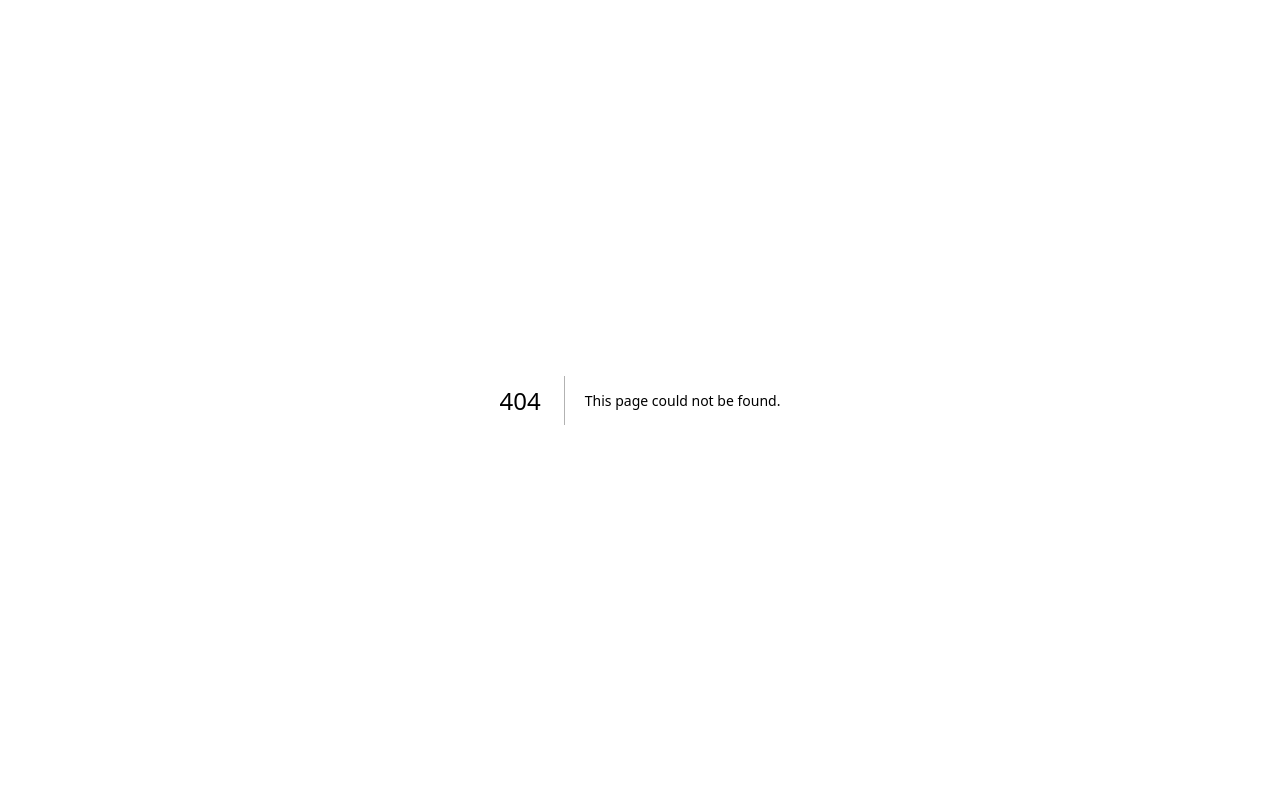
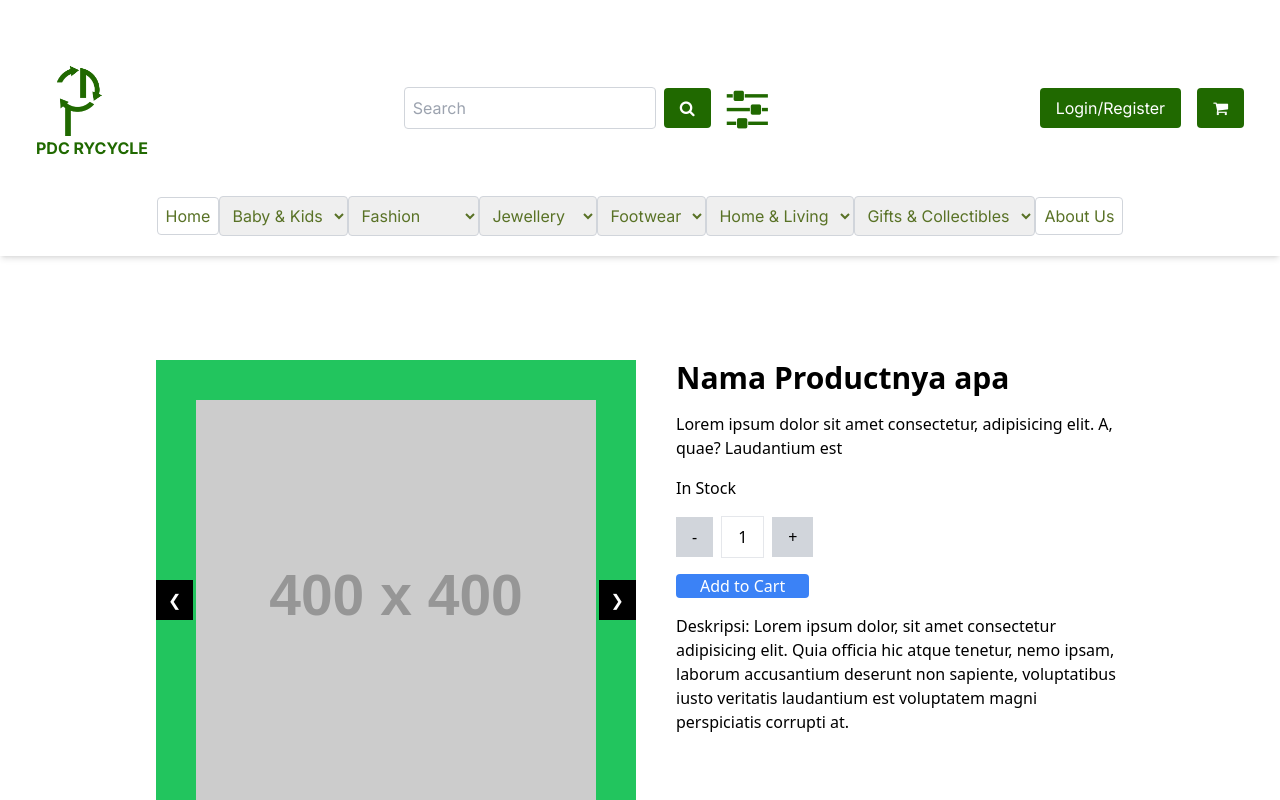
Before and after one commit to philipnathan/gfp-group-el, a Next.js app in the folder Frontend/my-nextjs-app/: page /product in a window 1280 px wide. Before the commit this address had no page. Shown: the top 800 px of the page. Built offline with nearby package versions, Linux system fonts and the light colour scheme.

Commit message:
creat Detail Product

```diff
--- a/Frontend/my-nextjs-app/src/app/component/footer/sosialmedia.tsx
+++ /dev/null
@@ -1,41 +0,0 @@
-export default function SosialMedia() {
-  return (
-    <>
-      <div className="bg-white p-10 text-white ">
-        <div className="grid justify-center text-center bg-custom-steel-blue p-10 rounded-lg  ">
-          <h1 className="text-4xl">Our Social Media</h1>
-          <p>
-            Join us and follow to get latest products, offers and innovative
-            ideas on Made From Recycled
-          </p>
-          <div className=" grid grid-cols-2 gap-10 md:grid-cols-4 lg:grid-cols-6 p-5">
-            <a
-              href="#"
-              className="fa fa-facebook p-7 text-white border border-white border-4 rounded-full transition-transform duration-500 hover:scale-105"
-            ></a>
-            <a
-              href="#"
-              className="fa fa-twitter p-7 text-white border border-white border-4 rounded-full transition-transform duration-500 hover:scale-105"
-            ></a>
-            <a
-              href="#"
-              className="fa fa-google p-7 text-white border border-white border-4 rounded-full transition-transform duration-500 hover:scale-105"
-            ></a>
-            <a
-              href="#"
-              className="fa fa-linkedin p-7 text-white border border-white border-4 rounded-full transition-transform duration-500 hover:scale-105"
-            ></a>
-            <a
-              href="#"
-              className="fa fa-youtube p-7 text-white border border-white border-4 rounded-full transition-transform duration-500 hover:scale-105"
-            ></a>
-            <a
-              href="#"
-              className="fa fa-instagram p-7 text-white border border-white border-4 rounded-full transition-transform duration-500 hover:scale-105"
-            ></a>
-          </div>
-        </div>
-      </div>
-    </>
-  );
-}
--- a/Frontend/my-nextjs-app/src/app/component/navbar/menu.tsx
+++ b/Frontend/my-nextjs-app/src/app/component/navbar/menu.tsx
@@ -3,91 +3,94 @@ import Head from 'next/head';
 import Link from 'next/link';
 import React, { useState } from "react";
 
+export default function MenuNav() {
+  const [selectedOptions, setSelectedOptions] = useState({
+    baby: "",
+    fashion: "",
+    jewellery: "",
+    footwear: "",
+    home: "",
+    gift: ""
+  });
 
-export default function MenuNav() {
-    const [selectedOption, setSelectedOption] = useState<string>("");
-
-  const handleChange = (event: React.ChangeEvent<HTMLSelectElement>) => {
+  const handleChange = (event: React.ChangeEvent<HTMLSelectElement>, category: string) => {
     const selectedValue = event.target.value;
-    setSelectedOption(selectedValue);
+    setSelectedOptions(prevState => ({
+      ...prevState,
+      [category]: selectedValue
+    }));
 
     if (selectedValue) {
       window.location.href = selectedValue;
     }
   };
+
   return (
     <>
-    <Head>
-      <title>Menu Section</title>
-    </Head>
-    <div className='text-custom-Olive-Drab'>
-         <Link href="#" className="p-2 border border-gray-300 rounded">
+      <Head>
+        <title>Menu Section</title>
+      </Head>
+      <div className='text-custom-Olive-Drab'>
+        <Link href="/" className="p-2 border border-gray-300 rounded">
           Home
         </Link>
         <select
-          value={selectedOption}
-          onChange={handleChange}
+          value={selectedOptions.baby}
+          onChange={(e) => handleChange(e, 'baby')}
           className="p-2 border border-gray-300 rounded"
         >
-          <option value="">Baby, Child & Toys</option>
-          <option value="#">Toys & Gift</option>
+          <option value="">Baby & Kids</option>
+          <option value="/baby">Baby</option>
+          <option value="/toys">Toys</option>
         </select>
         <select
-          value={selectedOption}
-          onChange={handleChange}
+          value={selectedOptions.fashion}
+          onChange={(e) => handleChange(e, 'fashion')}
           className="p-2 border border-gray-300 rounded"
         >
           <option value="">Fashion</option>
-          <option value="#">Accesoris</option>
-          <option value="#">Bags</option>
-          <option value="#">Coats & Jacket</option>
-          <option value="#">Dresses & Skirts</option>
-          <option value="#">Knitewear</option>
-          <option value="#">Tops</option>
+          <option value="/womens-clothing">Women</option>
+          <option value="/mens-clothing">Men</option>
+          <option value="/accessories">Accessories</option>
         </select>
         <select
-          value={selectedOption}
-          onChange={handleChange}
+          value={selectedOptions.jewellery}
+          onChange={(e) => handleChange(e, 'jewellery')}
           className="p-2 border border-gray-300 rounded"
         >
-          <option value="">Jwellery & Watches</option>
-          <option value="#">Bracelets</option>
-          <option value="#">Earings</option>
-          <option value="#">Necklackes</option>
-          <option value="#">Rings</option>
-          <option value="#">Watches</option>
+          <option value="">Jewellery</option>
+          <option value="/earrings">Earrings</option>
+          <option value="/necklaces">Necklaces</option>
         </select>
         <select
-          value={selectedOption}
-          onChange={handleChange}
+          value={selectedOptions.footwear}
+          onChange={(e) => handleChange(e, 'footwear')}
           className="p-2 border border-gray-300 rounded"
         >
           <option value="">Footwear</option>
-          <option value="#">Women</option>
-          <option value="#">Men</option>
+          <option value="/womens-shoes">Women</option>
+          <option value="/mens-shoes">Men</option>
         </select>
         <select
-          value={selectedOption}
-          onChange={handleChange}
+          value={selectedOptions.home}
+          onChange={(e) => handleChange(e, 'home')}
           className="p-2 border border-gray-300 rounded"
         >
-          <option value="">Home & Garden</option>
-          <option value="#">Bed & Bath</option>
-          <option value="#">Garden & Outdoor</option>
-          <option value="#">Kitchen & Dining</option>
-          <option value="#">Living</option>
+          <option value="">Home & Living</option>
+          <option value="/home-decor">Home Decor</option>
         </select>
         <select
-          value={selectedOption}
-          onChange={handleChange}
+          value={selectedOptions.gift}
+          onChange={(e) => handleChange(e, 'gift')}
           className="p-2 border border-gray-300 rounded"
         >
-          <option value="">Gift Guide</option>
-          <option value="#">Fer Her</option>
-          <option value="#">For Him</option>
-          <option value="#">For Kids</option>
+          <option value="">Gifts & Collectibles</option>
+          <option value="/gifts">Gifts</option>
         </select>
-    </div>
+        <Link href="/about-us" className="p-2 border border-gray-300 rounded">
+          About Us
+        </Link>
+      </div>
     </>
   );
 }
--- /dev/null
+++ b/Frontend/my-nextjs-app/src/app/product/page.tsx
@@ -0,0 +1,96 @@
+'use client'
+import { useState } from "react";
+import NavbarPage from "../component/navbar";
+import FooterDash from "../component/footer";
+
+
+export default function DetailProduct() {
+  const images = [
+    { id: 1, src: "https://via.placeholder.com/400", alt: "PRODUCT 1", bgColor: "bg-green-500" },
+    { id: 2, src: "https://via.placeholder.com/400", alt: "PRODUCT 2", bgColor: "bg-yellow-500" },
+    { id: 3, src: "https://via.placeholder.com/400", alt: "PRODUCT 3", bgColor: "bg-red-500" },
+    { id: 4, src: "https://via.placeholder.com/400", alt: "PRODUCT 4", bgColor: "bg-blue-500" },
+    { id: 5, src: "https://via.placeholder.com/400", alt: "PRODUCT 5", bgColor: "bg-gray-500" },
+    { id: 6, src: "https://via.placeholder.com/400", alt: "PRODUCT 6", bgColor: "bg-purple-500" }
+  ];
+
+  const [currentSlide, setCurrentSlide] = useState(0);
+  const [quantity, setQuantity] = useState(1); // State untuk kuantitas produk
+
+  const nextSlide = () => {
+    setCurrentSlide((prev) => (prev === images.length - 1 ? 0 : prev + 1));
+  };
+
+  const prevSlide = () => {
+    setCurrentSlide((prev) => (prev === 0 ? images.length - 1 : prev - 1));
+  };
+
+  const increaseQuantity = () => {
+    setQuantity((prev) => prev + 1);
+  };
+
+  const decreaseQuantity = () => {
+    setQuantity((prev) => (prev > 1 ? prev - 1 : 1)); // Jangan biarkan kuantitas kurang dari 1
+  };
+
+  return (
+    <>
+    <NavbarPage/>
+    <div className="pt-[45vh]">
+      <div className="flex justify-center gap-10">
+        <div className="relative">
+          <div className={`flex justify-center overflow-hidden p-10 ${images[currentSlide].bgColor}`}>
+            <img
+              src={images[currentSlide].src}
+              alt={images[currentSlide].alt}
+              className="object-cover"
+              style={{ width: '400px', height: '400px' }}
+            />
+          </div>
+          <a
+            className="absolute left-0 top-1/2 transform -translate-y-1/2 px-3 py-2 bg-black text-white cursor-pointer z-10"
+            onClick={prevSlide}
+          >
+            &#10094;
+          </a>
+          <a
+            className="absolute right-0 top-1/2 transform -translate-y-1/2 px-3 py-2 bg-black text-white cursor-pointer z-10"
+            onClick={nextSlide}
+          >
+            &#10095;
+          </a>
+        </div>
+        <div className="flex flex-col font-sans">
+          <h1 className="text-3xl mb-4 font-bold">Nama Productnya apa</h1>
+          <p className="mb-4 max-w-md">
+            Lorem ipsum dolor sit amet consectetur, adipisicing elit. A, quae? Laudantium est</p>
+          <p className="mb-4">In Stock</p>
+          <div className="flex items-center mb-4">
+            <button
+              className="px-4 py-2 bg-gray-300 text-black mr-2"
+              onClick={decreaseQuantity}
+            >
+              -
+            </button>
+            <span className="px-4 py-2 border">{quantity}</span>
+            <button
+              className="px-4 py-2 bg-gray-300 text-black ml-2"
+              onClick={increaseQuantity}
+            >
+              +
+            </button>
+          </div>
+          <div>
+          <button className="px-6 bg-blue-500 text-white rounded">Add to Cart</button>
+          </div>
+          <div className="pt-4 max-w-md">
+          <p>Deskripsi: Lorem ipsum dolor, sit amet consectetur adipisicing elit. Quia officia hic atque tenetur, nemo ipsam, laborum accusantium deserunt non sapiente, voluptatibus iusto veritatis laudantium est voluptatem magni perspiciatis corrupti at.
+          </p>
+          </div>
+        </div>
+      </div>
+    </div>
+    <FooterDash/>
+    </>
+  );
+}
```
Also changed, not shown: Frontend/my-nextjs-app/src/app/pages/login/page.tsx (deleted).
